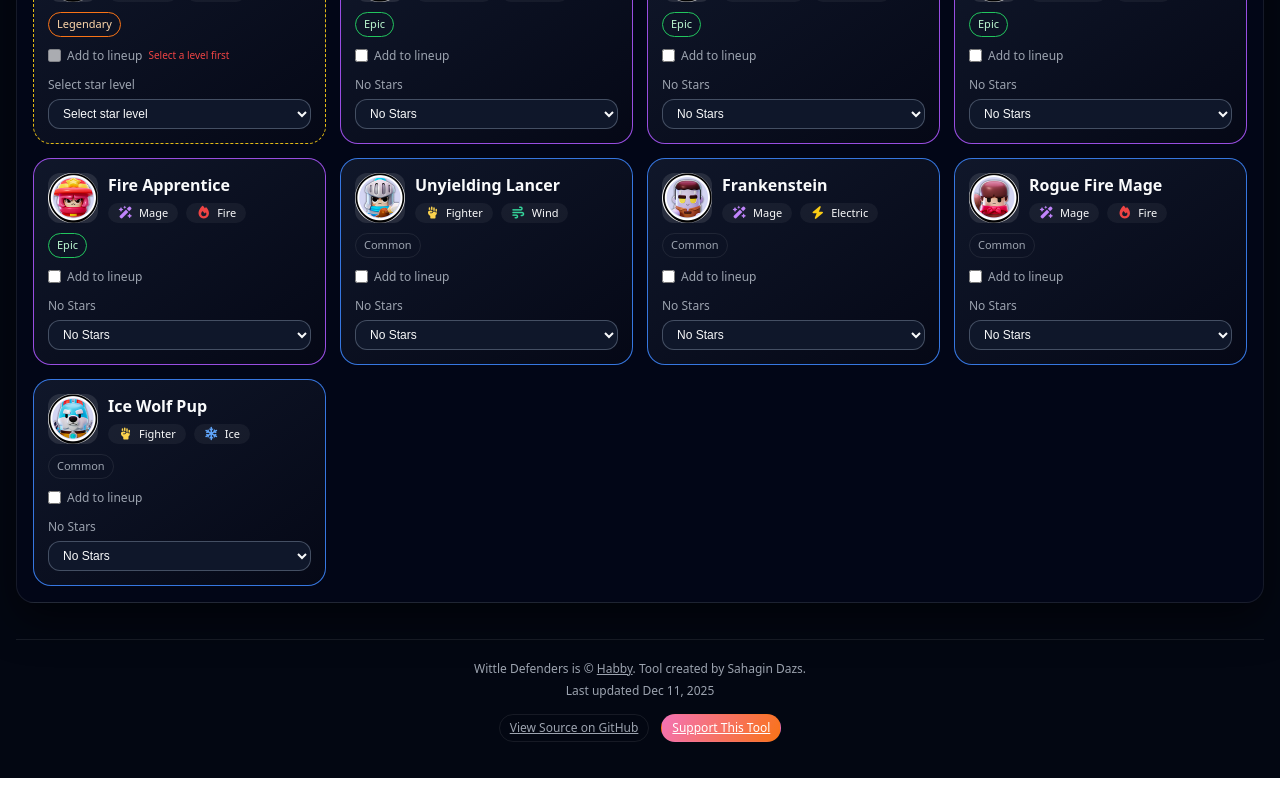
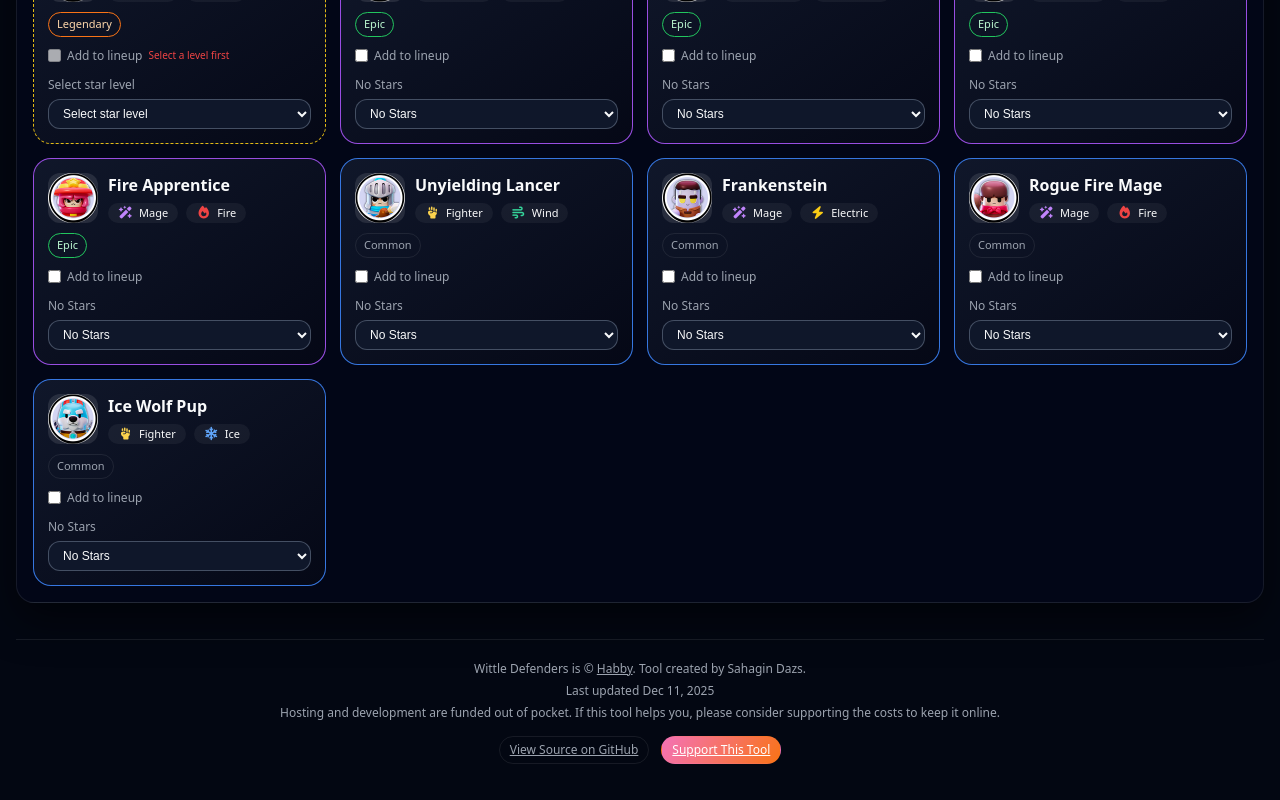
Before and after one commit to sahagin-dazs/wd-akashic-arbor-calc, a Vue app: page / in a window 1280 px wide. Shown: the part 3290-4090 px from the top of the page. Before the commit the page ends 4068 px from the top, so only its background shows below. Built offline with nearby package versions, Linux system fonts and the light colour scheme.

Commit message:
updates for github pages

```diff
--- a/src/App.vue
+++ b/src/App.vue
@@ -507,12 +507,15 @@ function setOwnershipFilter(value: OwnershipFilter) {
           Tool created by Sahagin Dazs.
         </span>
         <span>Last updated {{ lastUpdated }}</span>
+        <span class="footer-support-note">
+          Hosting and development are funded out of pocket. If this tool helps you, please consider supporting the costs to keep it online.
+        </span>
       </div>
       <div class="footer-actions">
         <a class="btn btn-sm btn-secondary" href="https://github.com/sahagin-dazs/wd-akashic-arbor-calc" target="_blank" rel="noreferrer">
           View Source on GitHub
         </a>
-        <a class="btn btn-sm btn-support" href="https://www.buymeacoffee.com/sahagin-dazs" target="_blank" rel="noreferrer">
+        <a class="btn btn-sm btn-support" href="https://www.buymeacoffee.com/sahagin" target="_blank" rel="noreferrer">
           Support This Tool
         </a>
       </div>
--- a/vite.config.ts
+++ b/vite.config.ts
@@ -1,9 +1,12 @@
 import { defineConfig } from "vite";
 import vue from "@vitejs/plugin-vue";
 
+const basePath =
+  process.env.GITHUB_PAGES === "true" ? "/wd-akashic-arbor-calc/" : "/";
+
 export default defineConfig({
   plugins: [vue()],
-  base: "./", // important for GitHub Pages
+  base: basePath,
   build: {
     outDir: "dist"
   }
```
Also changed, not shown: 6 other files (tests, documents, lock files or other folders).
